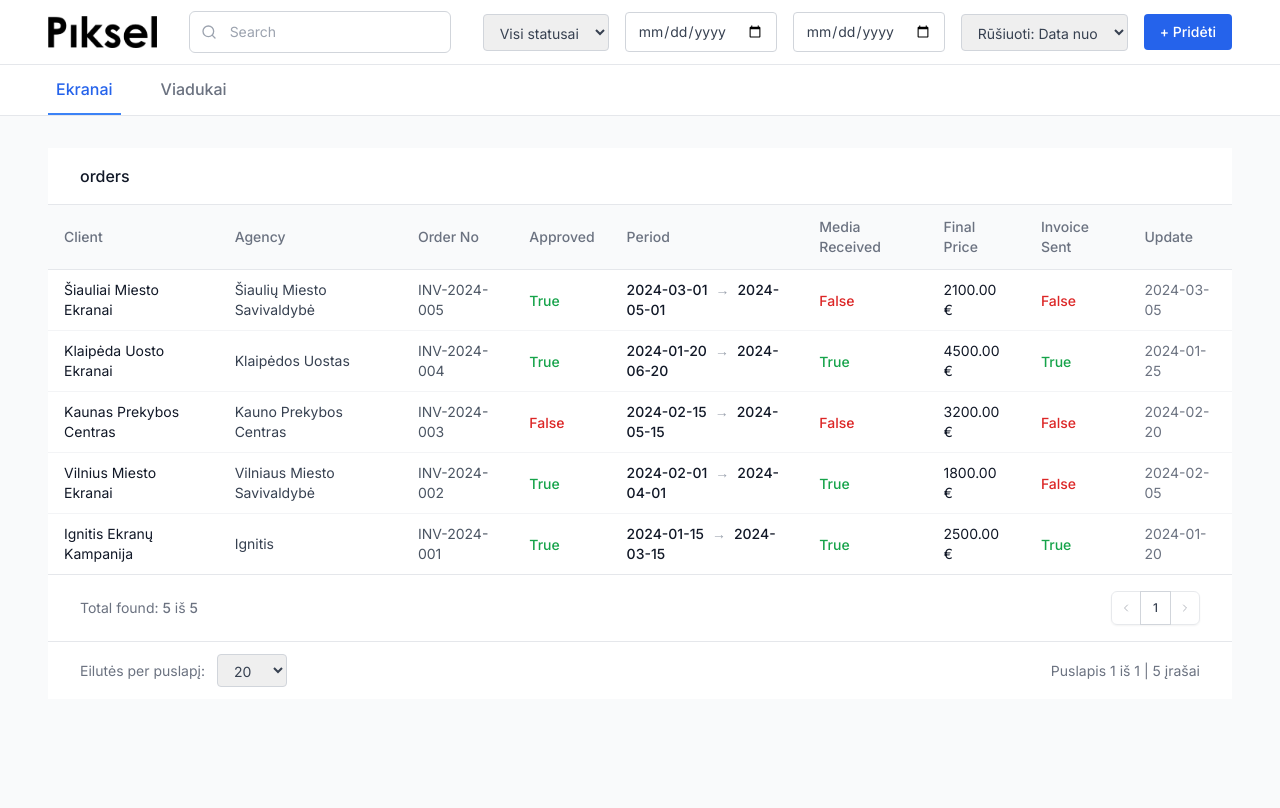
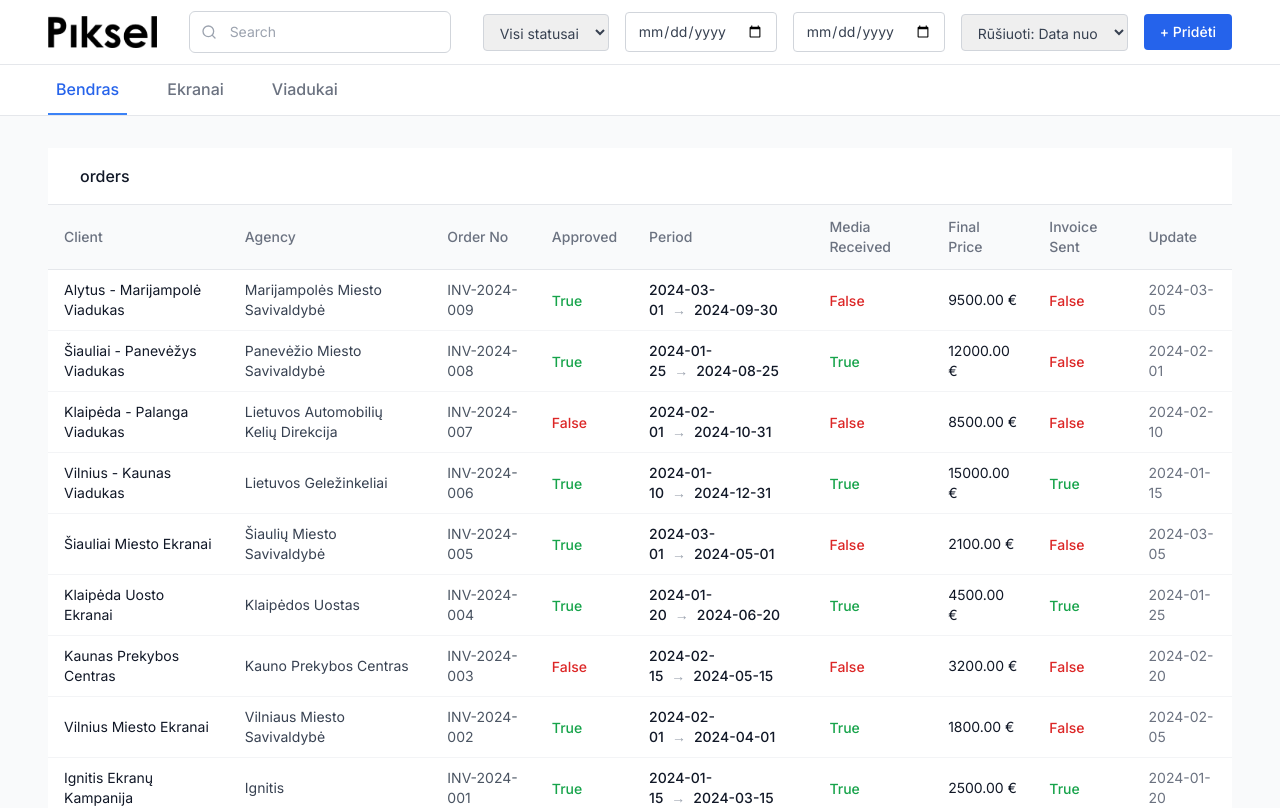
Before and after one commit to rentcas-pixel/piksel-base, a Next.js app: page / in a window 1280 px wide. Shown: the top 808 px of the page. Built offline with nearby package versions, Linux system fonts and the light colour scheme.

Commit message:
Add third tab 'Bendras' that shows all orders (both ekranai and viadukai)

```diff
--- a/app/page.tsx
+++ b/app/page.tsx
@@ -8,13 +8,15 @@ import { Order, OrderFilters } from '../types/order'
 import { sampleOrders } from '../data/sampleOrders'
 
 export default function HomePage() {
-  const [activeTab, setActiveTab] = useState<'ekranai' | 'viadukai'>('ekranai')
+  const [activeTab, setActiveTab] = useState<'bendras' | 'ekranai' | 'viadukai'>('bendras')
   const [searchQuery, setSearchQuery] = useState('')
   const [selectedOrder, setSelectedOrder] = useState<Order | null>(null)
 
   // Filtruoti užsakymus pagal tab ir paieškos tekstą
   const filteredOrders = useMemo(() => {
-    let filtered = sampleOrders.filter(order => order.tipas === activeTab)
+    let filtered = activeTab === 'bendras'
+      ? sampleOrders // Rodyti visus užsakymus
+      : sampleOrders.filter(order => order.tipas === activeTab)
 
     if (searchQuery.trim()) {
       const query = searchQuery.toLowerCase()
@@ -29,7 +31,7 @@ export default function HomePage() {
     return filtered
   }, [activeTab, searchQuery])
 
-  const handleTabChange = (tab: 'ekranai' | 'viadukai') => {
+  const handleTabChange = (tab: 'bendras' | 'ekranai' | 'viadukai') => {
     setActiveTab(tab)
     setSearchQuery('') // Reset paieškos tekstą keičiant tab
   }
--- a/components/OrderModal.tsx
+++ b/components/OrderModal.tsx
@@ -10,7 +10,7 @@ interface OrderModalProps {
   onClose: () => void
   onSave: (updatedOrder: Order) => void
   onDelete: (orderId: number) => void
-  activeTab: 'ekranai' | 'viadukai'
+  activeTab: 'bendras' | 'ekranai' | 'viadukai'
 }
 
 export default function OrderModal({ order, isOpen, onClose, onSave, onDelete, activeTab }: OrderModalProps) {
@@ -79,7 +79,12 @@ export default function OrderModal({ order, isOpen, onClose, onSave, onDelete, a
         <div className="bg-white border border-gray-200 rounded-t-lg p-6 relative">
           {/* Tab indicator with order number - small text above */}
           <div className="text-xs text-gray-500 mb-2 uppercase tracking-wide">
-            {activeTab === 'ekranai' ? 'EKRANAI' : 'VIADUKAI'} - {order.saskaitosId}
+            {activeTab === 'bendras'
+              ? `UŽSAKYMAS - ${order.saskaitosId}`
+              : activeTab === 'ekranai'
+                ? `EKRANAI - ${order.saskaitosId}`
+                : `VIADUKAI - ${order.saskaitosId}`
+            }
           </div>
 
           {/* Main title */}
@@ -95,7 +100,11 @@ export default function OrderModal({ order, isOpen, onClose, onSave, onDelete, a
           {/* Colored line based on tab */}
           <div
             className={`h-1 w-full rounded ${
-              activeTab === 'ekranai' ? 'bg-blue-500' : 'bg-black'
+              activeTab === 'bendras'
+                ? 'bg-gray-500'
+                : activeTab === 'ekranai'
+                  ? 'bg-blue-500'
+                  : 'bg-black'
             }`}
           />
 
--- a/components/OrdersTable.tsx
+++ b/components/OrdersTable.tsx
@@ -8,7 +8,7 @@ import OrderModal from './OrderModal'
 interface OrdersTableProps {
   orders: Order[]
   onOrderClick: (order: Order) => void
-  activeTab: 'ekranai' | 'viadukai'
+  activeTab: 'bendras' | 'ekranai' | 'viadukai'
 }
 
 type SortField = keyof Order
--- a/components/Tabs.tsx
+++ b/components/Tabs.tsx
@@ -1,8 +1,8 @@
 'use client'
 
 interface TabsProps {
-  activeTab: 'ekranai' | 'viadukai'
-  onTabChange: (tab: 'ekranai' | 'viadukai') => void
+  activeTab: 'bendras' | 'ekranai' | 'viadukai'
+  onTabChange: (tab: 'bendras' | 'ekranai' | 'viadukai') => void
 }
 
 export default function Tabs({ activeTab, onTabChange }: TabsProps) {
@@ -10,6 +10,16 @@ export default function Tabs({ activeTab, onTabChange }: TabsProps) {
     <div className="bg-white border-b border-gray-200">
       <div className="w-full px-8 lg:px-12">
         <div className="flex space-x-8">
+          <button
+            onClick={() => onTabChange('bendras')}
+            className={`py-3 px-2 text-base font-medium border-b-2 transition-colors ${
+              activeTab === 'bendras'
+                ? 'border-blue-500 text-blue-600'
+                : 'border-transparent text-gray-500 hover:text-gray-700'
+            }`}
+          >
+            Bendras
+          </button>
           <button
             onClick={() => onTabChange('ekranai')}
             className={`py-3 px-2 text-base font-medium border-b-2 transition-colors ${
```
